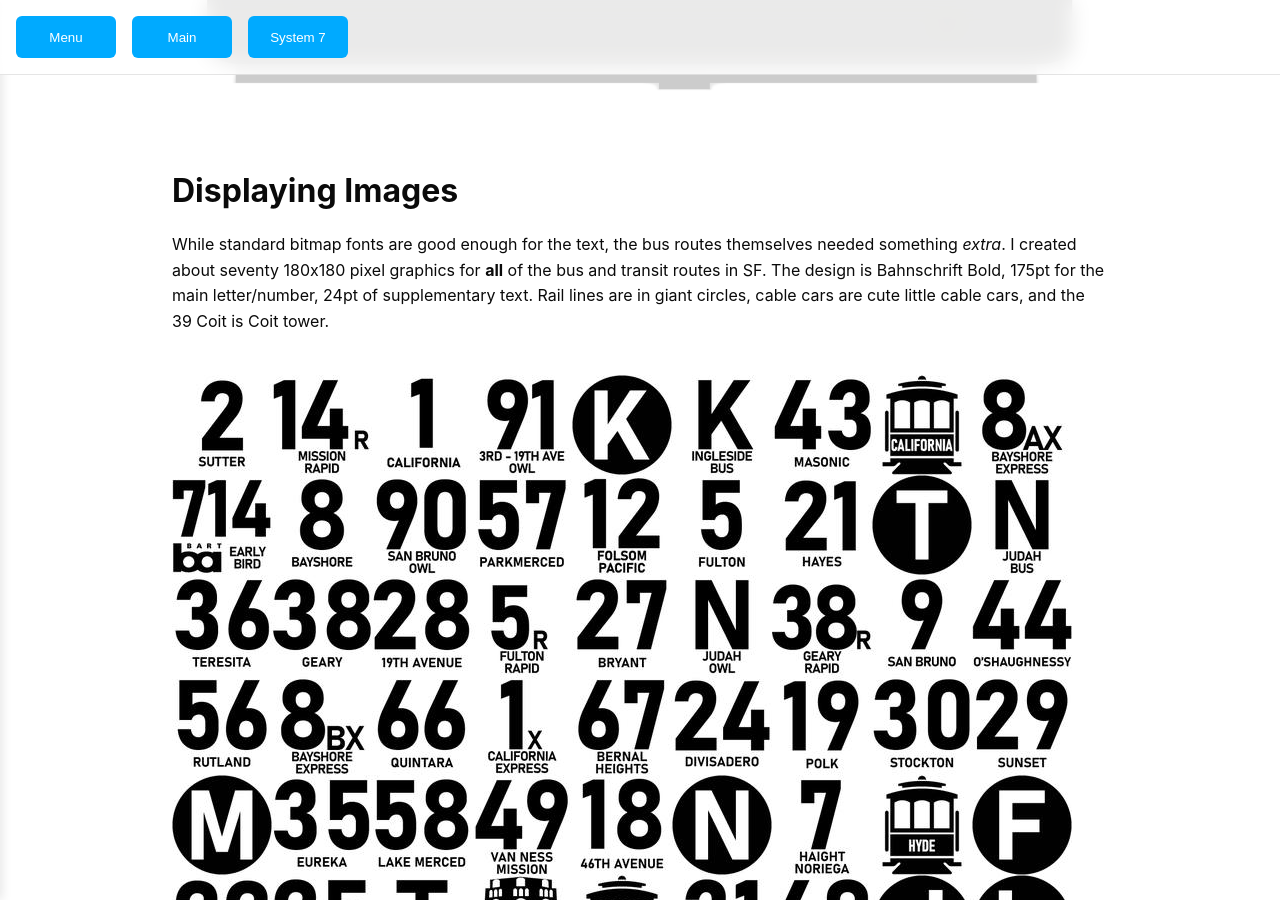
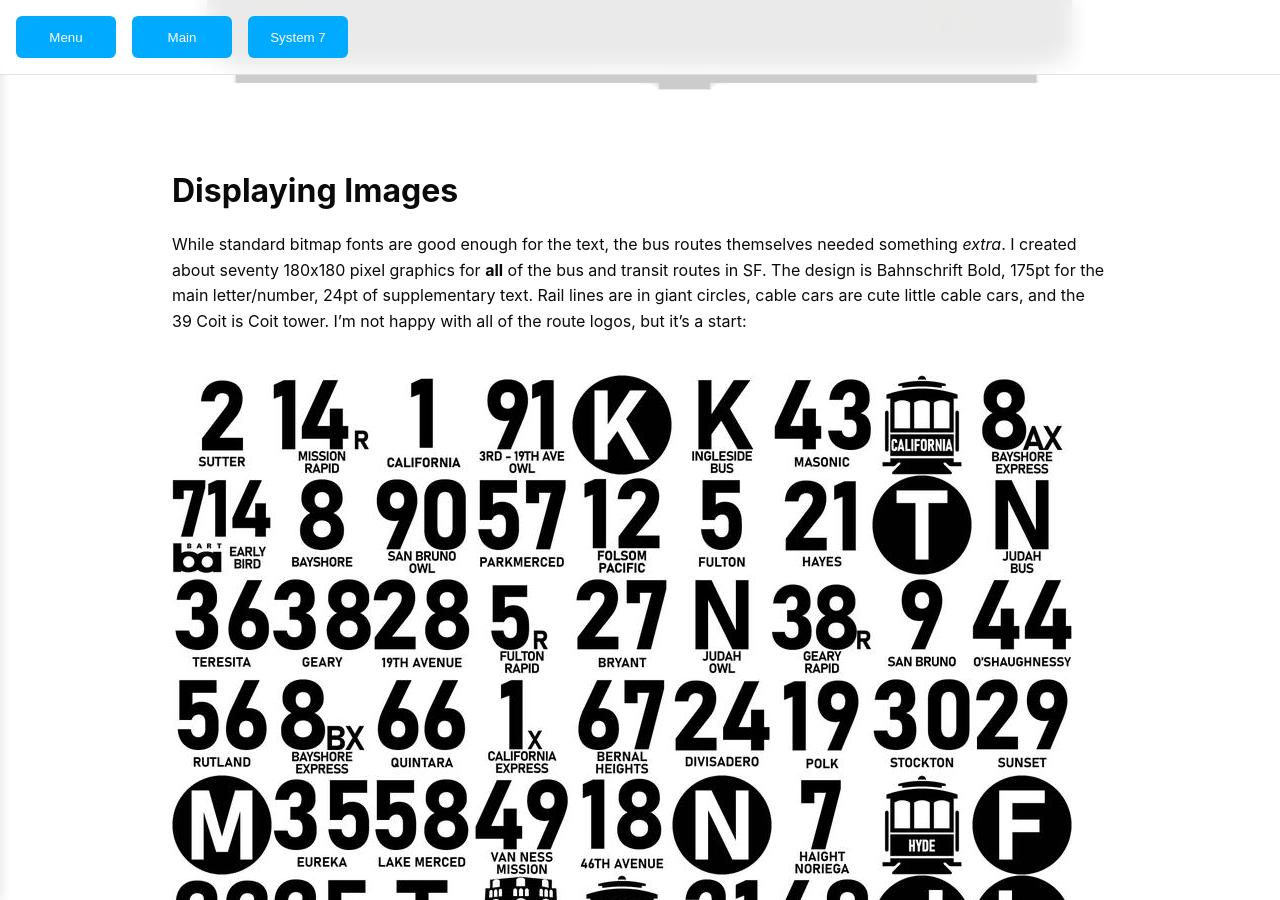
Before and after one commit to bbenchoff/bbenchoff.github.io, a Jekyll site: the page built from pages/BusTideDisplay.md, in a window 1280 px wide and 900 px high, scrolled down 5199 px. Built offline with Jekyll 4.4.1, drawn with Linux system fonts in a browser that asks for light colours; our own code applies the rules of GitHub Pages for plain Markdown files.

Commit message:
Update BusTideDisplay.md

```diff
--- a/pages/BusTideDisplay.md
+++ b/pages/BusTideDisplay.md
@@ -72,7 +72,7 @@
 
 # Displaying Images
 
-While standard bitmap fonts are good enough for the text, the bus routes themselves needed something _extra_. I created about seventy 180x180 pixel graphics for **all** of the bus and transit routes in SF. The design is Bahnschrift Bold, 175pt for the main letter/number, 24pt of supplementary text. Rail lines are in giant circles, cable cars are cute little cable cars, and the 39 Coit is Coit tower.
+While standard bitmap fonts are good enough for the text, the bus routes themselves needed something _extra_. I created about seventy 180x180 pixel graphics for **all** of the bus and transit routes in SF. The design is Bahnschrift Bold, 175pt for the main letter/number, 24pt of supplementary text. Rail lines are in giant circles, cable cars are cute little cable cars, and the 39 Coit is Coit tower. I'm not happy with all of the route logos, but it's a start:
 
 ![Bitmaps of all the bus route logos](/images/BusTiledRoutes.jpg)
 
```
